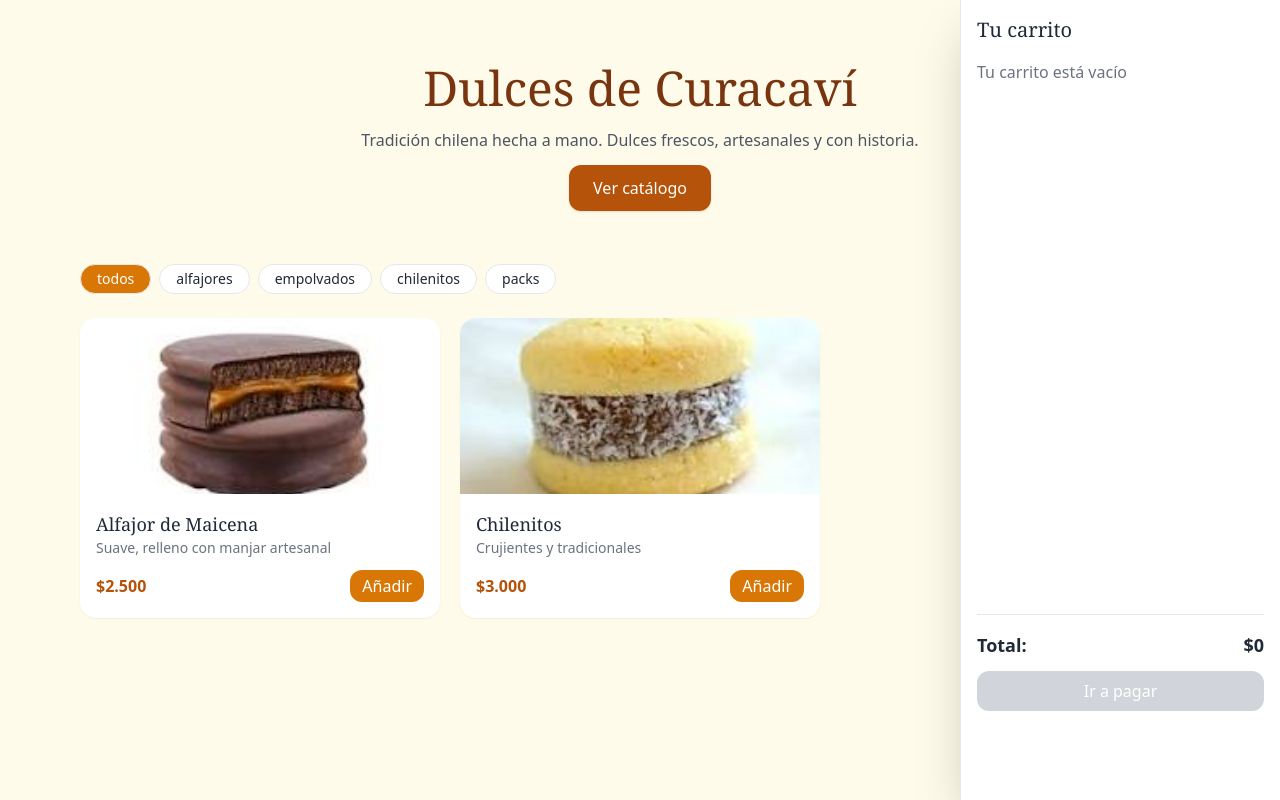
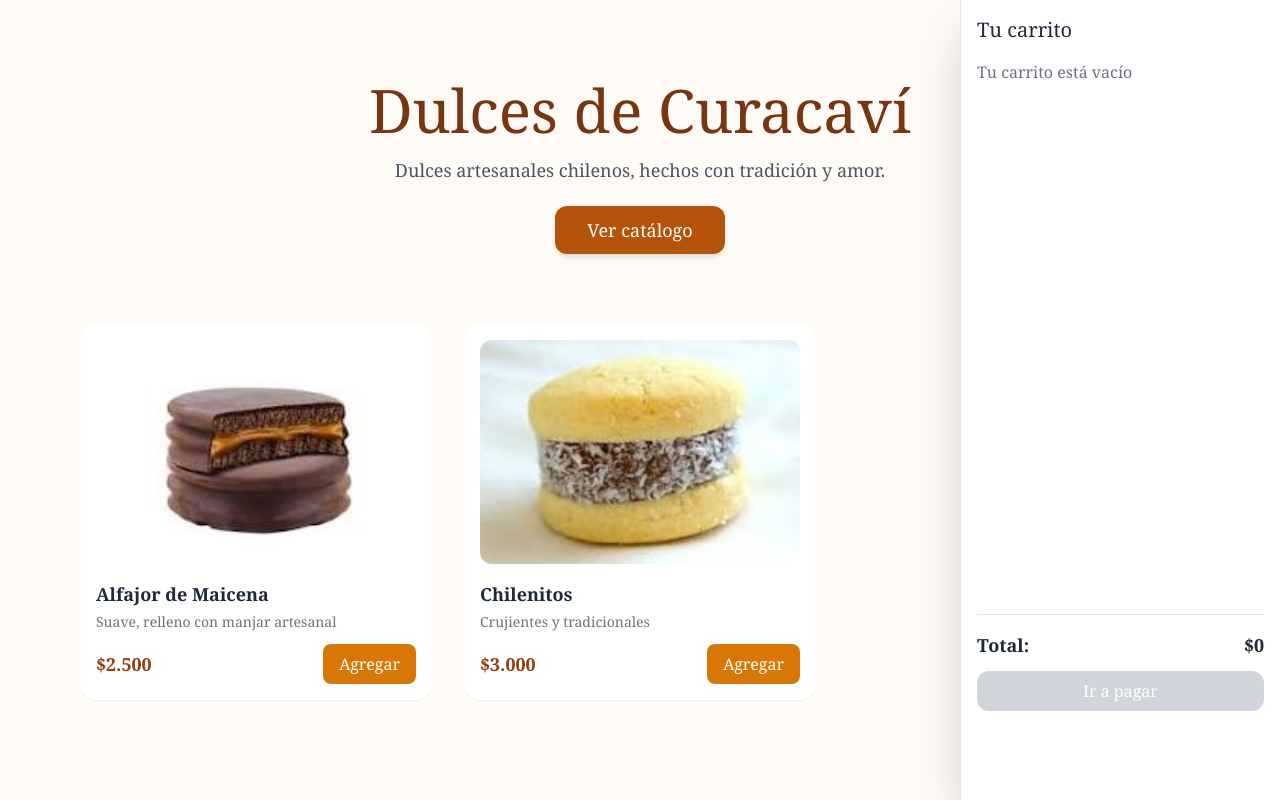
Before and after one commit to oscarramosh/Dulces, a Next.js app: page / in a window 1280 px wide. Built offline with nearby package versions, Linux system fonts and the light colour scheme.

Commit message:
fix route mercado pago final

```diff
--- a/app/globals.css
+++ b/app/globals.css
@@ -3,6 +3,11 @@
 @tailwind utilities;
 
 body {
-  background-color: #fffaf3;
+  background: #fefaf6;
   color: #333;
+  font-family: 'Georgia', serif;
 }
+
+img {
+  border-radius: 12px;
+}
--- a/app/page.tsx
+++ b/app/page.tsx
@@ -25,21 +25,21 @@ const products: Product[] = [
 export default function Page() {
   return (
     <CartProvider>
-      <main className="bg-amber-50 min-h-screen">
+      <main className="bg-[#fefaf6] min-h-screen">
 
         {/* HERO */}
-        <section className="text-center py-16 px-4">
-          <h1 className="text-5xl font-serif text-amber-900 mb-4">
+        <section className="text-center py-20 px-4">
+          <h1 className="text-5xl md:text-6xl font-serif text-amber-900 mb-4">
             Dulces de Curacaví
           </h1>
 
-          <p className="text-gray-600 max-w-xl mx-auto mb-6">
-            Tradición chilena hecha a mano. Dulces frescos, artesanales y con historia.
+          <p className="text-gray-600 max-w-xl mx-auto mb-8 text-lg">
+            Dulces artesanales chilenos, hechos con tradición y amor.
           </p>
 
           <a
             href="#catalogo"
-            className="bg-amber-700 text-white px-6 py-3 rounded-xl shadow hover:bg-amber-800 transition"
+            className="bg-amber-700 text-white px-8 py-3 rounded-xl shadow-md hover:bg-amber-800 transition text-lg"
           >
             Ver catálogo
           </a>
--- a/components/CartDrawer.tsx
+++ b/components/CartDrawer.tsx
@@ -33,7 +33,7 @@ export default function CartDrawer() {
   };
 
   return (
-    <div className="fixed right-0 top-0 h-full w-80 bg-white shadow-2xl p-4 border-l z-50">
+    <div className="fixed right-0 top-0 h-full w-80 bg-white/95 backdrop-blur shadow-2xl p-4 border-l z-50">
 
       <h2 className="text-xl font-serif mb-4">Tu carrito</h2>
 
@@ -74,7 +74,7 @@ export default function CartDrawer() {
 
                 <button
                   onClick={() => removeFromCart(item.id)}
-                  className="text-red-500 text-xs hover:underline"
+                  className="w-full bg-amber-700 text-white py-3 rounded-xl mt-3 hover:bg-amber-800 transition text-lg"
                 >
                   eliminar
                 </button>
--- a/components/Catalog.tsx
+++ b/components/Catalog.tsx
@@ -1,50 +1,44 @@
-"use client";
-import { useState } from "react";
 import { Product } from "@/lib/types";
-import ProductCard from "./ProductCard";
-
-const categories = [
-  "todos",
-  "alfajores",
-  "empolvados",
-  "chilenitos",
-  "packs",
-];
+import { useCart } from "@/context/CartContext";
 
 export default function Catalog({ products }: { products: Product[] }) {
-  const [filter, setFilter] = useState("todos");
-
-  const filtered =
-    filter === "todos"
-      ? products
-      : products.filter(p => p.category === filter);
+  const { addToCart } = useCart();
 
   return (
-    <section>
+    <div className="grid md:grid-cols-3 gap-8">
+      {products.map(product => (
+        <div
+          key={product.id}
+          className="bg-white rounded-2xl shadow-sm hover:shadow-lg transition p-4"
+        >
+          <img
+            src={product.image}
+            alt={product.name}
+            className="w-full h-56 object-cover mb-4"
+          />
 
-      {/* FILTROS */}
-      <div className="flex gap-2 mb-6 overflow-x-auto">
-        {categories.map(cat => (
-          <button
-            key={cat}
-            onClick={() => setFilter(cat)}
-            className={`px-4 py-1 rounded-full border text-sm transition ${
-              filter === cat
-                ? "bg-amber-600 text-white"
-                : "bg-white hover:bg-gray-100"
-            }`}
-          >
-            {cat}
-          </button>
-        ))}
-      </div>
+          <h3 className="font-semibold text-lg mb-1">
+            {product.name}
+          </h3>
 
-      {/* GRID */}
-      <div className="grid grid-cols-2 md:grid-cols-3 gap-5">
-        {filtered.map(product => (
-          <ProductCard key={product.id} product={product} />
-        ))}
-      </div>
-    </section>
+          <p className="text-gray-500 text-sm mb-3">
+            {product.description}
+          </p>
+
+          <div className="flex justify-between items-center">
+            <span className="font-bold text-amber-800 text-lg">
+              ${product.price.toLocaleString("es-CL")}
+            </span>
+
+            <button
+              onClick={() => addToCart(product)}
+              className="bg-amber-600 text-white px-4 py-2 rounded-lg hover:bg-amber-700 transition"
+            >
+              Agregar
+            </button>
+          </div>
+        </div>
+      ))}
+    </div>
   );
 }
```
